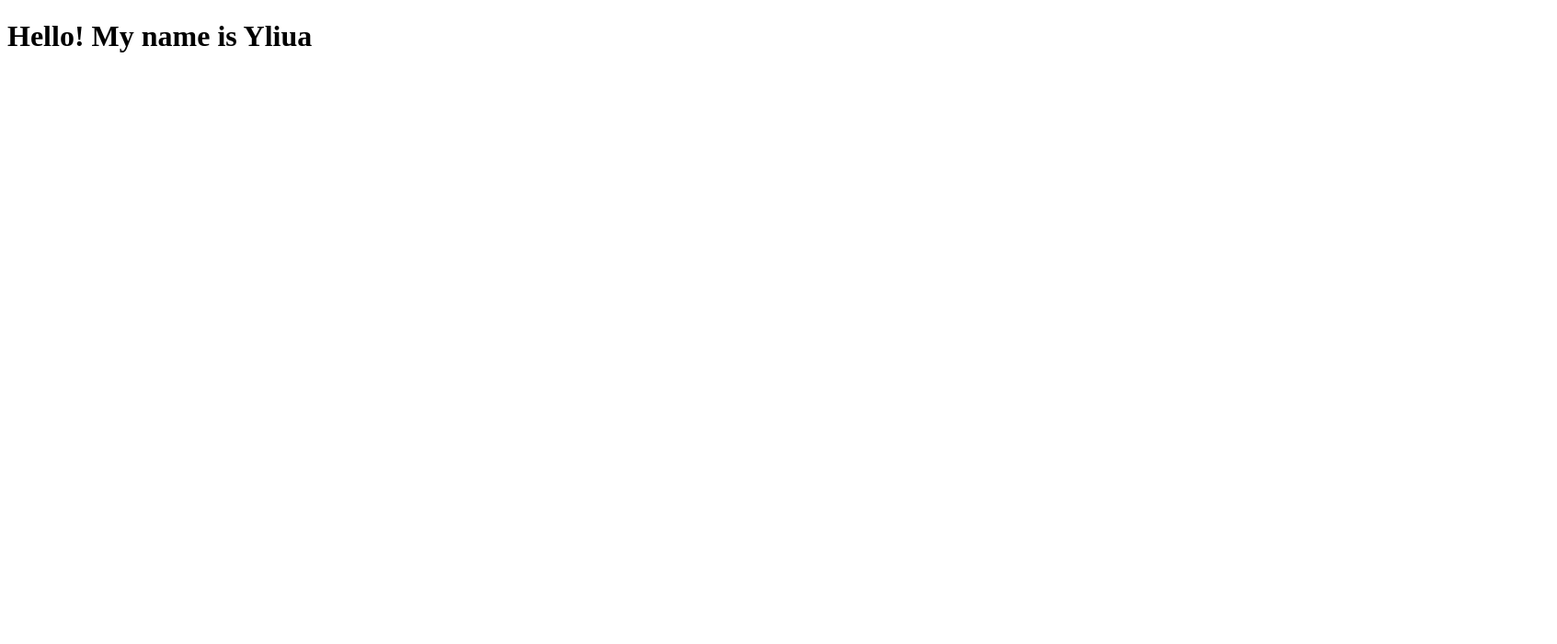
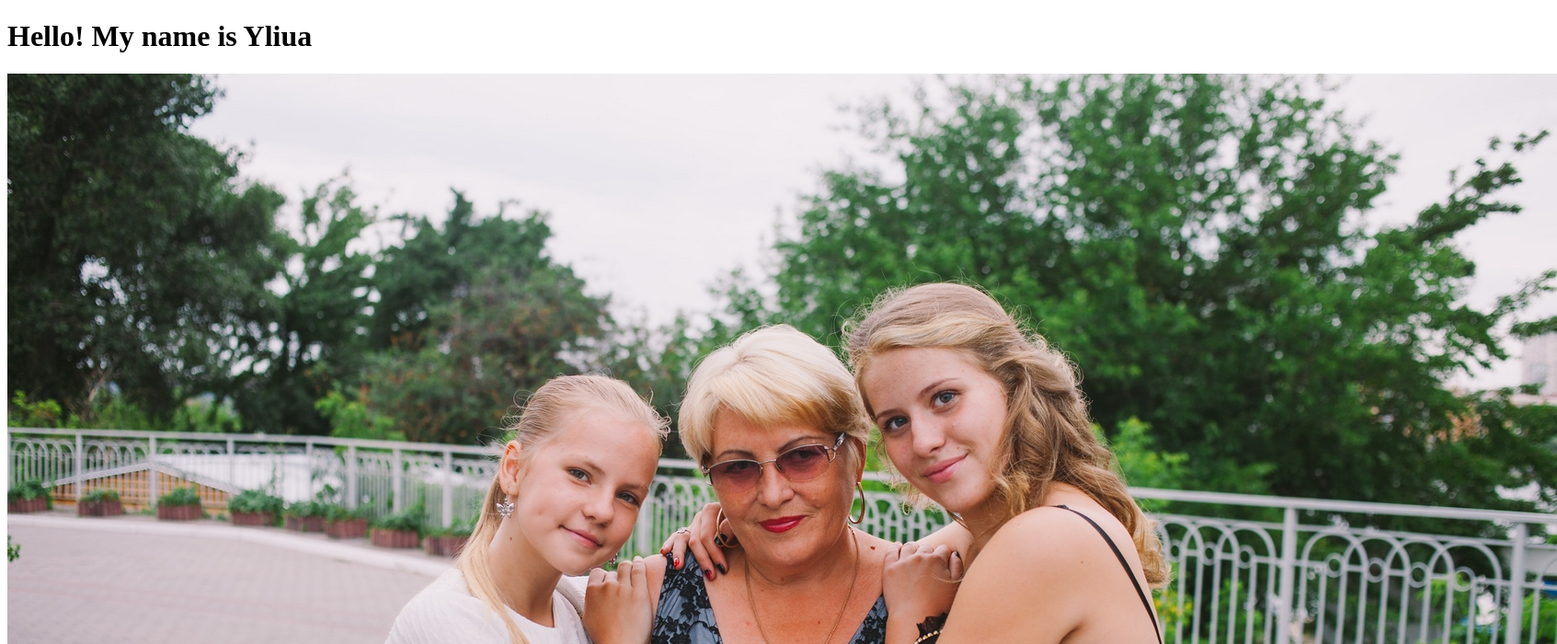
Before and after one commit to KovalchykYliua/Yliua, a plain HTML site: page index.html in a window 1280 px wide. Shown: the top 700 px of the page at 92% size, 1693 px wide, since content can reach past the window. Drawn offline with Linux system fonts and the light colour scheme.

Commit message:
new project

```diff
--- a/index.html
+++ b/index.html
@@ -8,5 +8,6 @@
 </head>
 <body>
     <h1>Hello! My name is Yliua</h1>
+    <img src="./IMG_4728-6 (Копировать).JPG" alt="">
 </body>
 </html>
```
Also changed, not shown: IMG_4728-6 (Копировать).JPG (added).
